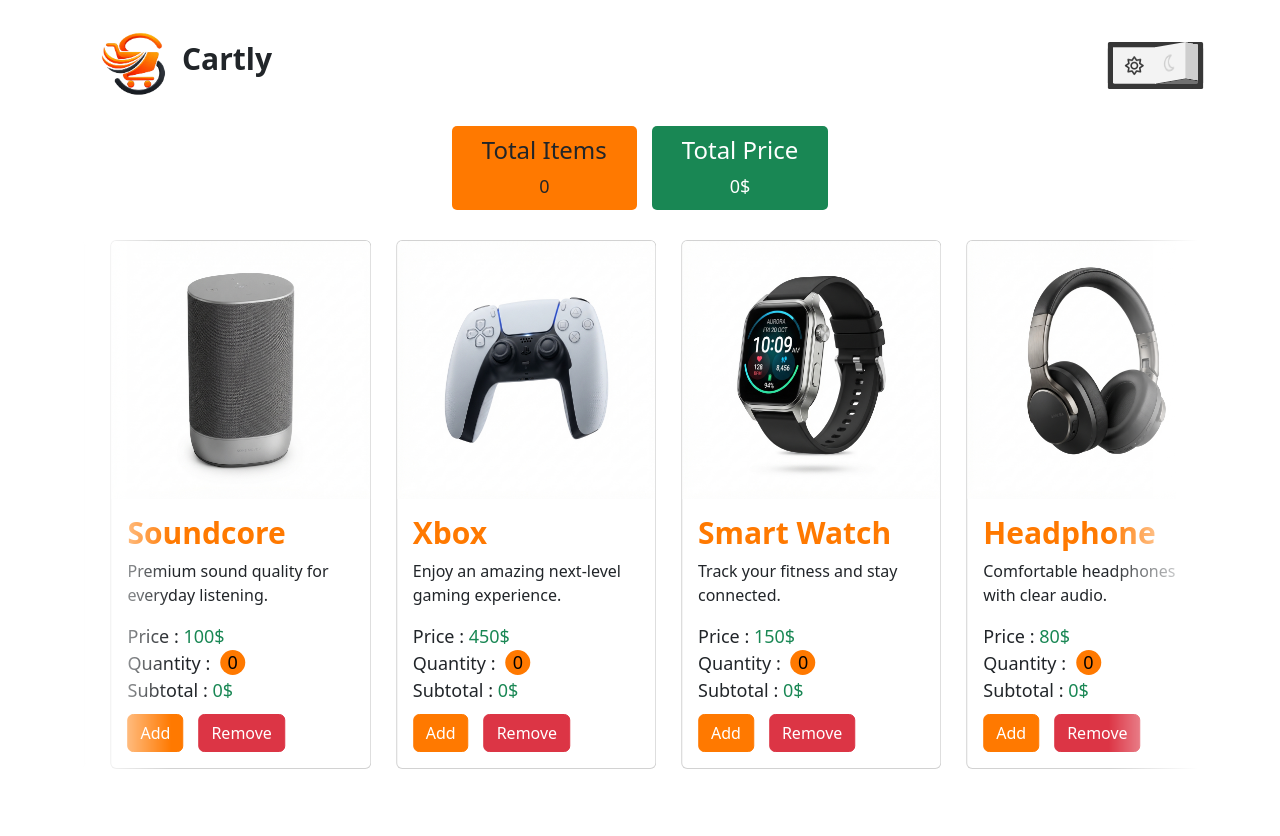
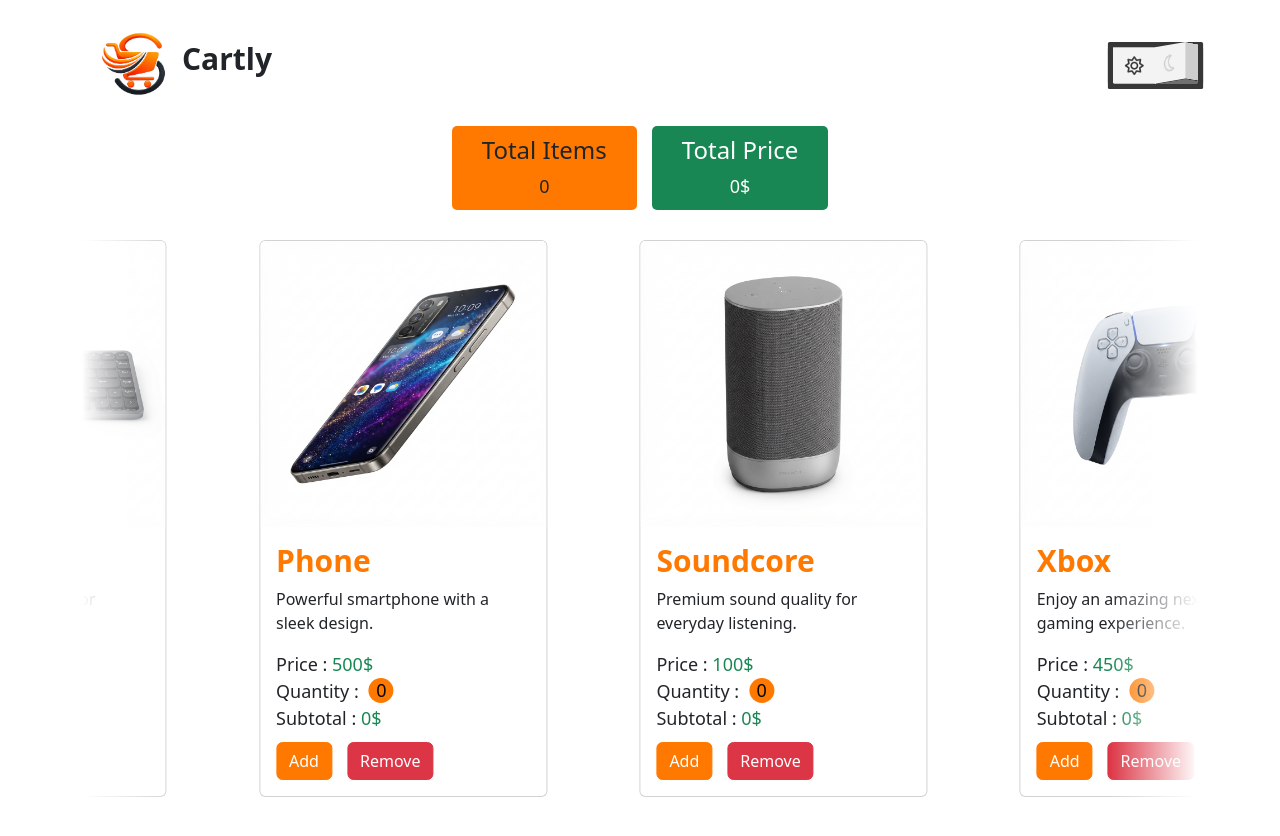
Before and after one commit to mando157/cartly, an Angular app: page / in a window 1280 px wide. Shown: the top 836 px of the page. Built offline with nearby package versions, Linux system fonts and the light colour scheme.

Commit message:
updating swiper & responsive

```diff
--- a/src/app/components/cartly/cartly.html
+++ b/src/app/components/cartly/cartly.html
@@ -25,37 +25,56 @@
                 <h4>Total Price</h4><span>{{(totalPrice() == null) ? "0" : totalPrice()}}$</span>
             </div>
         </div>
+
         <div class="swiper mb-5">
             <div class="swiper-wrapper">
-                @for (product of products(); track $index) {
+                @for (product of products(); track product.id) {
                 <div class="swiper-slide">
-                    <div class="card" style="width: 18rem;">
+                    <div class="card">
                         <div class="image">
                             <img [src]="product.image" class="card-img-top" alt="product">
                         </div>
                         <div class="card-body">
-                            <h5 class="card-title">{{product.name}}</h5>
-                            <p class="card-text">{{product.description}}</p>
-
+                            <h5 class="card-title">
+                                {{ product.name }}
+                            </h5>
+                            <p class="card-text">
+                                {{ product.description }}
+                            </p>
                             <ul class="m-0 p-0 list-unstyled">
-                                <li id="Price">Price : <span>{{product.price}}$</span></li>
-                                <li id="Quantity">Quantity : <span>{{product.quantity}}</span></li>
-                                <li id="Subtotal">Subtotal : <span>{{(product.quantity * product.price)}}$</span></li>
+                                <li id="Price">
+                                    Price :
+                                    <span>{{ product.price }}$</span>
+                                </li>
+                                <li id="Quantity">
+                                    Quantity :
+                                    <span>{{ product.quantity }}</span>
+                                </li>
+                                <li id="Subtotal">
+                                    Subtotal :
+                                    <span>
+                                        {{ product.quantity * product.price }}$
+                                    </span>
+                                </li>
                             </ul>
-
                             <div class="buttons">
-                                <button class="btn btn-primary" (click)="addProduct(product.id)">Add</button>
-                                <button class="btn btn-danger" (click)="removeProduct(product.id)">Remove</button>
+                                <button class="btn btn-primary" (click)="addProduct(product.id)">
+                                    Add
+                                </button>
+                                <button class="btn btn-danger" (click)="removeProduct(product.id)">
+                                    Remove
+                                </button>
                             </div>
                         </div>
                     </div>
                 </div>
                 }
             </div>
-
-            <!-- <div class="swiper-button-prev"></div>
-            <div class="swiper-button-next"></div> -->
-
+            <!-- Navigation (Optional) -->
+            <!--
+    <div class="swiper-button-prev"></div>
+    <div class="swiper-button-next"></div>
+    -->
         </div>
     </div>
 </div>
--- a/src/app/components/cartly/cartly.scss
+++ b/src/app/components/cartly/cartly.scss
@@ -126,17 +126,18 @@ nav.navbar {
         color: var(--text-color);
         border-radius: 5px;
 
-        &.total-price{
+        &.total-price {
             background-color: var(--success-color);
             color: #fff;
         }
 
-        span{
+        span {
             font-weight: 500;
             font-size: 18px;
         }
     }
 }
+
 
 .swiper {
     overflow: hidden;
@@ -154,13 +155,18 @@ nav.navbar {
             transparent);
 
     .swiper-wrapper {
-        display: flex;
+        transition-timing-function: linear !important;
+    }
 
     .swiper-slide {
         display: flex;
         justify-content: center;
+        height: auto;
 
         .card {
+            width: 18rem;
+            max-width: 100%;
+
             background-color: var(--card-bg);
             color: var(--text-color);
 
@@ -169,40 +175,39 @@ nav.navbar {
                 margin: auto;
             }
 
-                .card-title{
+            .card-title {
                 color: var(--primary-color);
                 font-size: 30px;
                 font-weight: 700;
                 text-transform: capitalize;
-
             }
 
             #Quantity,
             #Price,
-                #Subtotal{
+            #Subtotal {
                 font-size: 18px;
                 font-weight: 500;
 
-                    span{
+                span {
                     color: var(--success-color);
                 }
             }
 
-                #Quantity{
+            #Quantity {
                 display: flex;
                 gap: 10px;
 
-                    span{
+                span {
                     display: flex;
                     justify-content: center;
                     align-items: center;
 
                     width: 25px;
                     height: 25px;
+
                     background-color: var(--primary-color);
                     color: #000;
                     border-radius: 50%;
-
                 }
             }
 
@@ -211,10 +216,10 @@ nav.navbar {
                 gap: 15px;
                 margin-top: 10px;
 
-                    button{
+                button {
                     transition: all .3s ease-in-out;
 
-                        &:hover{
+                    &:hover {
                         transform: skewX(10deg);
                     }
                 }
@@ -227,7 +232,7 @@ nav.navbar {
                         color: #000;
                         background-color: var(--primary-hover);
                         border-color: var(--primary-hover);
-                            box-shadow: 0px 0px 12px 5px var(--primary-hover);
+                        box-shadow: 0 0 12px 5px var(--primary-hover);
                     }
                 }
 
@@ -236,7 +241,7 @@ nav.navbar {
                     border-color: var(--danger-color);
 
                     &:hover {
-                            box-shadow: 0px 0px 12px 5px var(--danger-color);
+                        box-shadow: 0 0 12px 5px var(--danger-color);
                         color: #000;
                     }
                 }
@@ -244,4 +249,3 @@ nav.navbar {
         }
     }
 }
-}
--- a/src/app/components/cartly/cartly.ts
+++ b/src/app/components/cartly/cartly.ts
@@ -36,8 +36,10 @@ export class Cartly implements AfterViewInit {
 
       direction: 'horizontal',
       loop: true,
+      loopAdditionalSlides: 4,
 
-      slidesPerView: 4,
+      slidesPerView: 1,
+      centeredSlides: true,
       spaceBetween: 25,
 
       speed: 8000,
@@ -55,37 +57,24 @@ export class Cartly implements AfterViewInit {
       },
 
       breakpoints: {
-        320: {
-          slidesPerView: 1,
-          spaceBetween: 25,
-        },
         480: {
-          slidesPerView: 2,
-          spaceBetween: 20
+          slidesPerView: 1.5,
+          spaceBetween: 20,
         },
         768: {
           slidesPerView: 2,
-          spaceBetween: 25
+          spaceBetween: 25,
         },
         1024: {
-          slidesPerView: 4,
-          spaceBetween: 25
+          slidesPerView: 3,
+          spaceBetween: 25,
         }
-      },
-
-      navigation: {
-        nextEl: '.swiper-button-next',
-        prevEl: '.swiper-button-prev',
-      },
-
-      scrollbar: {
-        el: '.swiper-scrollbar',
-        draggable: true,
       },
 
       preventClicks: false,
       preventClicksPropagation: false,
     });
+
   }
 
   public totalItems = computed(() => {
```
Lines whose indentation alone changed are shown as unchanged.
